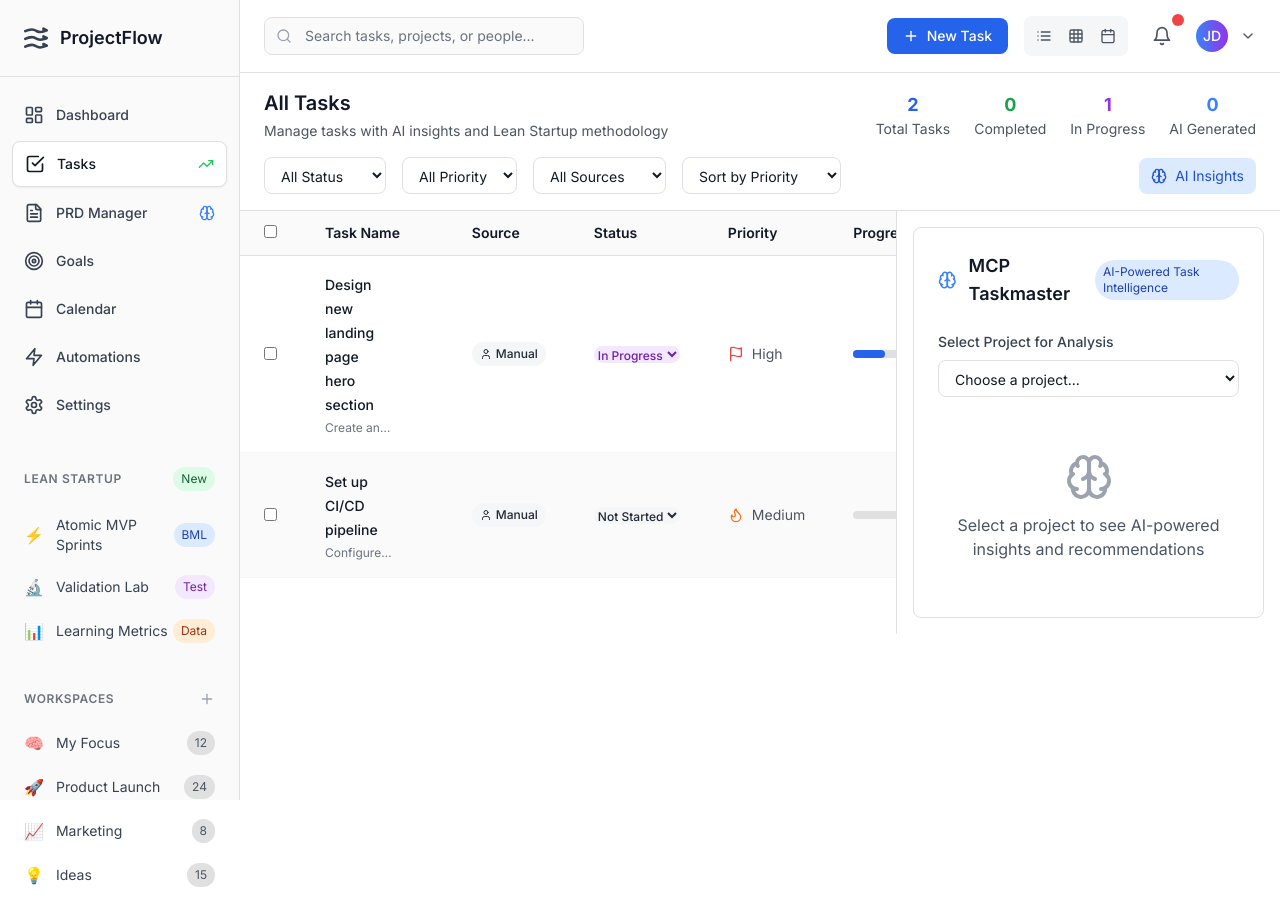
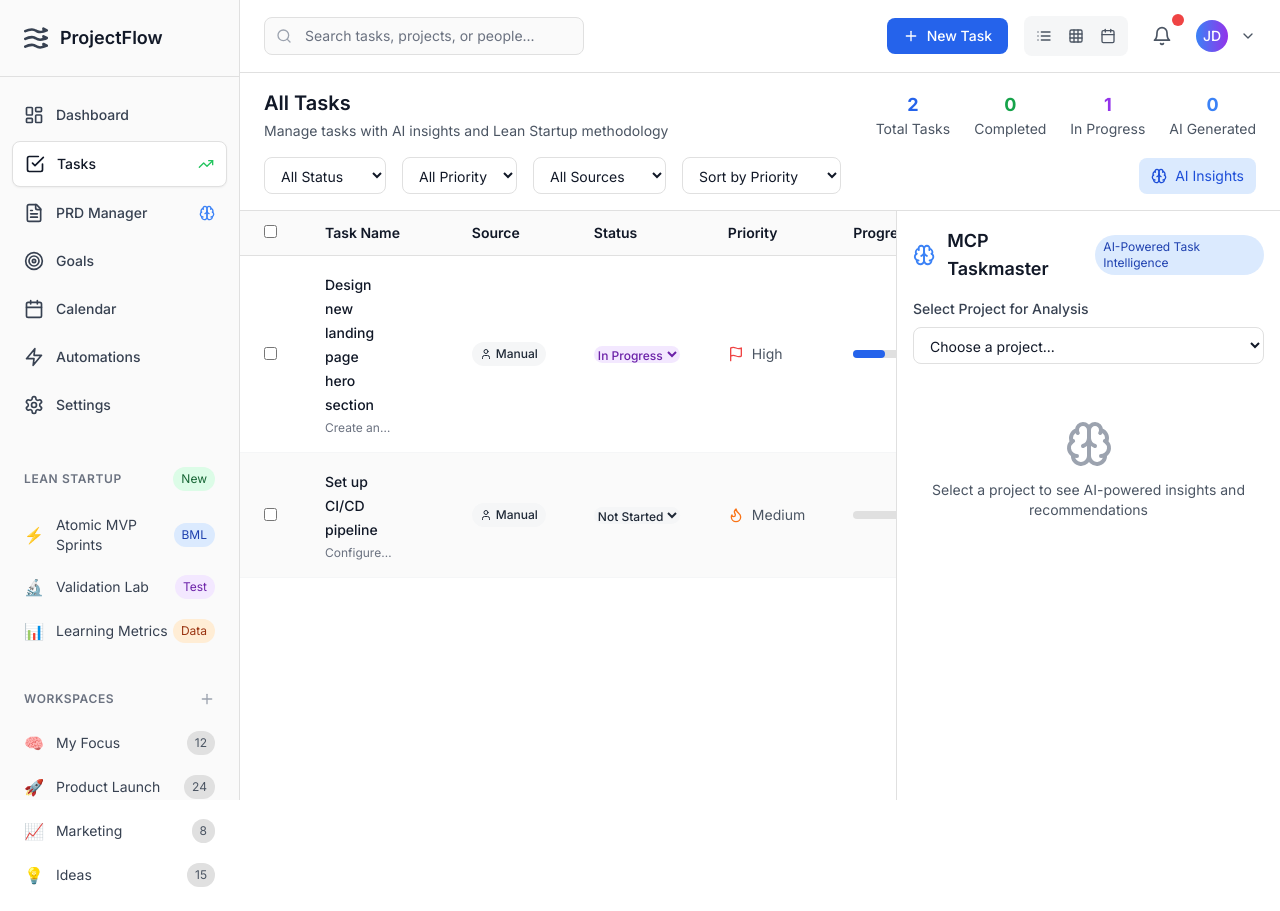
Before and after one commit to tmdcpro/checkpoint-chai, a React (Vite) app: page / in a window 1280 px wide. Built offline with nearby package versions, Linux system fonts and the light colour scheme.

Commit message:
Fix Layout and Scrolling Issues

```diff
--- a/src/components/MCPTaskmasterPanel.tsx
+++ b/src/components/MCPTaskmasterPanel.tsx
@@ -83,8 +83,10 @@ const MCPTaskmasterPanel: React.FC<MCPTaskmasterPanelProps> = ({ prds, onTaskUpd
   };
 
   return (
-    <div className="bg-white dark:bg-gray-800 rounded-lg border border-gray-200 dark:border-gray-700 p-6">
-      <div className="flex items-center space-x-3 mb-6">
+    <div className="h-full flex flex-col">
+      {/* Header */}
+      <div className="flex-shrink-0 mb-6">
+        <div className="flex items-center space-x-3 mb-4">
           <Brain className="h-6 w-6 text-blue-500" />
           <h3 className="text-lg font-semibold text-gray-900 dark:text-white">MCP Taskmaster</h3>
           <span className="px-2 py-1 text-xs bg-blue-100 text-blue-800 dark:bg-blue-900/30 dark:text-blue-300 rounded-full">
@@ -93,7 +95,7 @@ const MCPTaskmasterPanel: React.FC<MCPTaskmasterPanelProps> = ({ prds, onTaskUpd
         </div>
 
         {/* Project Selection */}
-      <div className="mb-6">
+        <div>
           <label className="block text-sm font-medium text-gray-700 dark:text-gray-300 mb-2">
             Select Project for Analysis
           </label>
@@ -108,7 +110,10 @@ const MCPTaskmasterPanel: React.FC<MCPTaskmasterPanelProps> = ({ prds, onTaskUpd
             ))}
           </select>
         </div>
+      </div>
 
+      {/* Content - Scrollable */}
+      <div className="flex-1 overflow-y-auto space-y-6">
         {isLoading && (
           <div className="text-center py-8">
             <div className="animate-spin rounded-full h-8 w-8 border-b-2 border-blue-500 mx-auto mb-2"></div>
@@ -117,32 +122,32 @@ const MCPTaskmasterPanel: React.FC<MCPTaskmasterPanelProps> = ({ prds, onTaskUpd
         )}
 
         {progress && !isLoading && (
-        <div className="space-y-6">
+          <>
             {/* Progress Overview */}
-          <div className="grid grid-cols-2 md:grid-cols-4 gap-4">
-            <div className="bg-gray-50 dark:bg-gray-700 rounded-lg p-4 text-center">
-              <div className="text-2xl font-bold text-blue-600 dark:text-blue-400">
+            <div className="grid grid-cols-2 gap-3">
+              <div className="bg-gray-50 dark:bg-gray-700 rounded-lg p-3 text-center">
+                <div className="text-xl font-bold text-blue-600 dark:text-blue-400">
                   {progress.progressPercentage}%
                 </div>
-              <div className="text-sm text-gray-600 dark:text-gray-400">Complete</div>
+                <div className="text-xs text-gray-600 dark:text-gray-400">Complete</div>
               </div>
-            <div className="bg-gray-50 dark:bg-gray-700 rounded-lg p-4 text-center">
-              <div className="text-2xl font-bold text-green-600 dark:text-green-400">
+              <div className="bg-gray-50 dark:bg-gray-700 rounded-lg p-3 text-center">
+                <div className="text-xl font-bold text-green-600 dark:text-green-400">
                   {progress.completedTasks}
                 </div>
-              <div className="text-sm text-gray-600 dark:text-gray-400">Completed</div>
+                <div className="text-xs text-gray-600 dark:text-gray-400">Completed</div>
               </div>
-            <div className="bg-gray-50 dark:bg-gray-700 rounded-lg p-4 text-center">
-              <div className="text-2xl font-bold text-purple-600 dark:text-purple-400">
+              <div className="bg-gray-50 dark:bg-gray-700 rounded-lg p-3 text-center">
+                <div className="text-xl font-bold text-purple-600 dark:text-purple-400">
                   {progress.inProgressTasks}
                 </div>
-              <div className="text-sm text-gray-600 dark:text-gray-400">In Progress</div>
+                <div className="text-xs text-gray-600 dark:text-gray-400">In Progress</div>
               </div>
-            <div className="bg-gray-50 dark:bg-gray-700 rounded-lg p-4 text-center">
-              <div className="text-2xl font-bold text-orange-600 dark:text-orange-400">
+              <div className="bg-gray-50 dark:bg-gray-700 rounded-lg p-3 text-center">
+                <div className="text-xl font-bold text-orange-600 dark:text-orange-400">
                   {progress.estimatedHoursRemaining}h
                 </div>
-              <div className="text-sm text-gray-600 dark:text-gray-400">Remaining</div>
+                <div className="text-xs text-gray-600 dark:text-gray-400">Remaining</div>
               </div>
             </div>
 
@@ -167,19 +172,19 @@ const MCPTaskmasterPanel: React.FC<MCPTaskmasterPanelProps> = ({ prds, onTaskUpd
             {/* AI Recommendations */}
             {recommendations.length > 0 && (
               <div>
-              <h4 className="text-md font-semibold text-gray-900 dark:text-white mb-4 flex items-center">
-                <Lightbulb className="h-5 w-5 mr-2 text-yellow-500" />
+                <h4 className="text-md font-semibold text-gray-900 dark:text-white mb-3 flex items-center">
+                  <Lightbulb className="h-4 w-4 mr-2 text-yellow-500" />
                   AI Recommendations ({recommendations.length})
                 </h4>
                 <div className="space-y-3">
                   {recommendations.map((rec, index) => (
-                  <div key={index} className="bg-gray-50 dark:bg-gray-700 rounded-lg p-4">
-                    <div className="flex items-start space-x-3">
+                    <div key={index} className="bg-gray-50 dark:bg-gray-700 rounded-lg p-3">
+                      <div className="flex items-start space-x-2">
                         <div className="flex-shrink-0 mt-1">
                           {getRecommendationIcon(rec.type)}
                         </div>
-                      <div className="flex-1">
-                        <div className="flex items-center space-x-2 mb-2">
+                        <div className="flex-1 min-w-0">
+                          <div className="flex items-center space-x-2 mb-1">
                             <span className="text-sm font-medium text-gray-900 dark:text-white capitalize">
                               {rec.type} Alert
                             </span>
@@ -187,7 +192,7 @@ const MCPTaskmasterPanel: React.FC<MCPTaskmasterPanelProps> = ({ prds, onTaskUpd
                               {rec.severity}
                             </span>
                           </div>
-                        <p className="text-sm text-gray-600 dark:text-gray-400 mb-2">
+                          <p className="text-sm text-gray-600 dark:text-gray-400 mb-1">
                             {rec.message}
                           </p>
                           <div className="text-xs text-gray-500 dark:text-gray-400">
@@ -206,33 +211,34 @@ const MCPTaskmasterPanel: React.FC<MCPTaskmasterPanelProps> = ({ prds, onTaskUpd
               <h4 className="text-md font-semibold text-gray-900 dark:text-white mb-3">
                 Quick Actions
               </h4>
-            <div className="flex flex-wrap gap-2">
-              <button className="flex items-center space-x-2 px-3 py-2 text-sm bg-blue-100 dark:bg-blue-900/30 text-blue-700 dark:text-blue-300 rounded-lg hover:bg-blue-200 dark:hover:bg-blue-900/50 transition-colors">
+              <div className="space-y-2">
+                <button className="w-full flex items-center space-x-2 px-3 py-2 text-sm bg-blue-100 dark:bg-blue-900/30 text-blue-700 dark:text-blue-300 rounded-lg hover:bg-blue-200 dark:hover:bg-blue-900/50 transition-colors">
                   <TrendingUp className="h-4 w-4" />
                   <span>Generate Report</span>
                 </button>
-              <button className="flex items-center space-x-2 px-3 py-2 text-sm bg-green-100 dark:bg-green-900/30 text-green-700 dark:text-green-300 rounded-lg hover:bg-green-200 dark:hover:bg-green-900/50 transition-colors">
+                <button className="w-full flex items-center space-x-2 px-3 py-2 text-sm bg-green-100 dark:bg-green-900/30 text-green-700 dark:text-green-300 rounded-lg hover:bg-green-200 dark:hover:bg-green-900/50 transition-colors">
                   <CheckCircle className="h-4 w-4" />
                   <span>Mark Milestone</span>
                 </button>
-              <button className="flex items-center space-x-2 px-3 py-2 text-sm bg-purple-100 dark:bg-purple-900/30 text-purple-700 dark:text-purple-300 rounded-lg hover:bg-purple-200 dark:hover:bg-purple-900/50 transition-colors">
+                <button className="w-full flex items-center space-x-2 px-3 py-2 text-sm bg-purple-100 dark:bg-purple-900/30 text-purple-700 dark:text-purple-300 rounded-lg hover:bg-purple-200 dark:hover:bg-purple-900/50 transition-colors">
                   <MessageSquare className="h-4 w-4" />
                   <span>AI Chat</span>
                 </button>
               </div>
             </div>
-        </div>
+          </>
         )}
 
         {!selectedProject && !isLoading && (
           <div className="text-center py-8">
             <Brain className="h-12 w-12 text-gray-400 mx-auto mb-3" />
-          <p className="text-gray-600 dark:text-gray-400">
+            <p className="text-gray-600 dark:text-gray-400 text-sm">
               Select a project to see AI-powered insights and recommendations
             </p>
           </div>
         )}
       </div>
+    </div>
   );
 };
 
--- a/src/components/TaskTable.tsx
+++ b/src/components/TaskTable.tsx
@@ -377,8 +377,9 @@ const TaskTable: React.FC<TaskTableProps> = ({ deliverables, prds, onTaskUpdate
   );
 
   return (
-    <div className="flex-1 overflow-hidden">
-      <div className="px-6 py-4 border-b border-gray-200 dark:border-gray-700">
+    <div className="flex-1 flex flex-col h-full overflow-hidden">
+      {/* Header Section - Fixed */}
+      <div className="flex-shrink-0 px-6 py-4 border-b border-gray-200 dark:border-gray-700 bg-white dark:bg-gray-900">
         <div className="flex items-center justify-between mb-4">
           <div>
             <h1 className="text-xl font-semibold text-gray-900 dark:text-white">All Tasks</h1>
@@ -489,11 +490,13 @@ const TaskTable: React.FC<TaskTableProps> = ({ deliverables, prds, onTaskUpdate
         </div>
       </div>
 
+      {/* Main Content Area - Scrollable */}
       <div className="flex-1 flex overflow-hidden">
-        {/* Main Task Table */}
-        <div className={`${showMCPPanel ? 'flex-1' : 'w-full'} overflow-x-auto`}>
+        {/* Task Table - Scrollable */}
+        <div className={`${showMCPPanel ? 'flex-1' : 'w-full'} flex flex-col overflow-hidden`}>
+          <div className="flex-1 overflow-auto">
             <table className="w-full">
-            <thead className="bg-gray-50 dark:bg-gray-800 border-b border-gray-200 dark:border-gray-700 sticky top-0">
+              <thead className="bg-gray-50 dark:bg-gray-800 border-b border-gray-200 dark:border-gray-700 sticky top-0 z-10">
                 <tr>
                   <th className="text-left py-3 px-6 text-sm font-semibold text-gray-900 dark:text-white w-8">
                     <input type="checkbox" className="rounded border-gray-300 dark:border-gray-600 bg-white dark:bg-gray-700" />
@@ -633,10 +636,12 @@ const TaskTable: React.FC<TaskTableProps> = ({ deliverables, prds, onTaskUpdate
               </tbody>
             </table>
           </div>
+        </div>
 
-        {/* MCP Taskmaster Panel */}
+        {/* MCP Taskmaster Panel - Fixed width, scrollable content */}
         {showMCPPanel && (
-          <div className="w-96 border-l border-gray-200 dark:border-gray-700 p-4 overflow-y-auto">
+          <div className="w-96 border-l border-gray-200 dark:border-gray-700 bg-white dark:bg-gray-900 flex flex-col">
+            <div className="flex-1 overflow-y-auto p-4">
               <MCPTaskmasterPanel
                 prds={prds}
                 onTaskUpdate={(taskId, updates) => {
@@ -644,6 +649,7 @@ const TaskTable: React.FC<TaskTableProps> = ({ deliverables, prds, onTaskUpdate
                   console.log('MCP task update:', taskId, updates);
                 }}
               />
+            </div>
           </div>
         )}
       </div>
```
Lines whose indentation alone changed are shown as unchanged.
